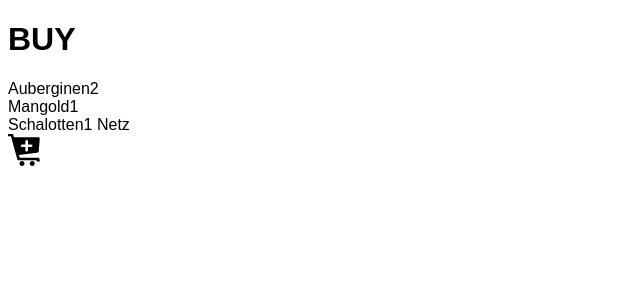
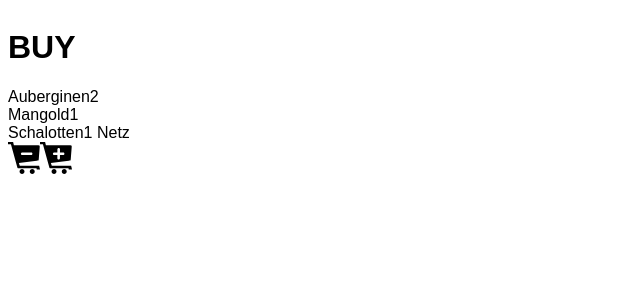
Before and after one commit to rheimers/buy-app, a React (Create React App) app: page / in a window 1280 px wide. Shown: the top 300 px of the page, without its empty margins (0-640 px from the left). Built offline with nearby package versions, Linux system fonts and the light colour scheme; data requests are answered from the project's data file.

Commit message:
Install emotion styled and core

```diff
--- a/package.json
+++ b/package.json
@@ -3,6 +3,8 @@
   "version": "0.1.0",
   "private": true,
   "dependencies": {
+    "@emotion/core": "^10.0.35",
+    "@emotion/styled": "^10.0.27",
     "@testing-library/jest-dom": "^4.2.4",
     "@testing-library/react": "^9.5.0",
     "@testing-library/user-event": "^7.2.1",
--- /dev/null
+++ b/src/components/StyledHeader.js
@@ -0,0 +1,13 @@
+import React from "react";
+import styled from "@emotion/styled";
+
+const Header = styled.header`
+  color: black;
+  display: flex;
+`;
+
+function StyledHeader({ children }) {
+  return <Header>{children}</Header>;
+}
+
+export default StyledHeader;
--- a/src/pages/AddBuy.js
+++ b/src/pages/AddBuy.js
@@ -41,7 +41,6 @@ function AddBuy() {
           </label>
           <input type="submit" value="ADD BUY" />
         </form>
-        <li></li>
       </main>
       <footer>
         <Link to="/">BUY</Link>
--- a/src/pages/Home.css
+++ b/src/pages/Home.css
@@ -4,3 +4,10 @@
   object-fit: contain;
   fill: red;
 }
+
+.cartMinus {
+  width: 2em;
+  height: 2em;
+  object-fit: contain;
+  fill: red;
+}
--- a/src/pages/Home.js
+++ b/src/pages/Home.js
@@ -2,7 +2,9 @@ import React, { useState, useEffect } from "react";
 import { getBuys } from "../api/buy";
 import { Link } from "react-router-dom";
 import cartPlusSrc from "../assets/cartPlus.svg";
+import cartMinusSrc from "../assets/cartMinus.svg";
 import "./Home.css";
+import StyledHeader from "../components/StyledHeader";
 
 function Home() {
   const [buys, setBuys] = useState(null);
@@ -17,9 +19,9 @@ function Home() {
 
   return (
     <div className="home">
-      <header>
+      <StyledHeader>
         <h1>BUY</h1>
-      </header>
+      </StyledHeader>
       <main>
         {buys?.map((buy) => (
           <div key={buy.id}>
@@ -30,6 +32,7 @@ function Home() {
       </main>
       <footer>
         <Link to="/add">
+          <img className="cartMinus" src={cartMinusSrc} alt="cart plus" />
           <img className="cartPlus" src={cartPlusSrc} alt="cart plus" />
         </Link>
       </footer>
```
Also changed, not shown: src/assets/cartMinus.svg (renamed from src/assets/cart-minus.svg), 1 other file (tests, documents, lock files or other folders).
